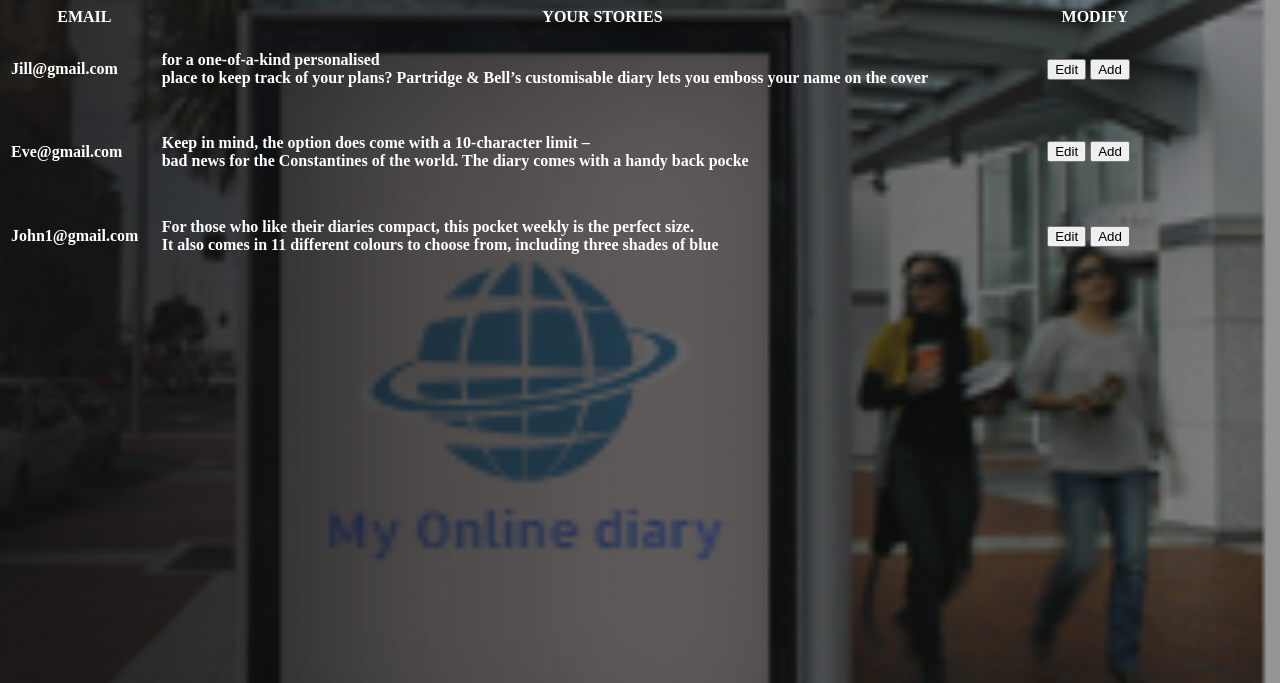
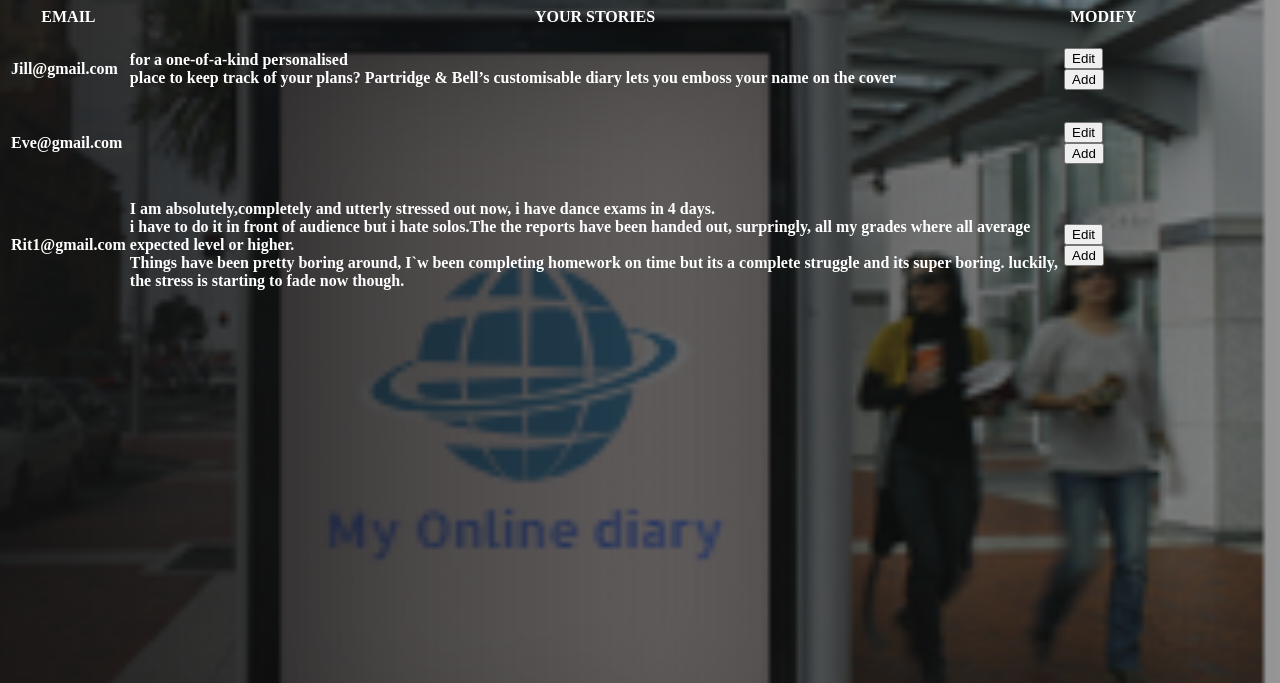
Before and after one commit to RachealN/My-Diary, a plain HTML site: page UI/templates/view.html in a window 1280 px wide. Shown: the part 117-800 px from the top of the page. Drawn offline with Linux system fonts and the light colour scheme.

Commit message:
my commenmt

```diff
--- a/UI/templates/view.html
+++ b/UI/templates/view.html
@@ -51,9 +51,12 @@
   </tr>
   <tr>
     <td><h4>Eve@gmail.com</td></h4>
-    <td><h4>Keep in mind, the option does come with a 10-character limit –
-       <br> bad news for the Constantines of the world.
-         The diary comes with a handy back pocke</td></h4>
+    <td><h4>
+
+
+
+
+    </td></h4>
          <td><div class="submit">
                 <button type="submit">Edit</button> <button type="submit">Add</button>
             </td> <tr></tr></div >
@@ -61,11 +64,14 @@
 
   </tr>
   <tr>
-    <td><h4>John1@gmail.com</td></h4>
-    <td><h4>For those who like their diaries compact,
-        this pocket weekly is the perfect size.
-        <br>It also comes in 11 different colours to choose from,
-         including three shades of blue </td></h4>
+    <td><h4>Rit1@gmail.com</td></h4>
+    <td><h4> I am absolutely,completely and utterly stressed out now,
+         i have dance exams in 4 days.
+       <br> i have to do it in front of audience but
+         i hate solos.The the reports have been handed out,
+         surpringly, all my grades where all average expected level or higher.
+       <br> Things have been pretty boring around, I`w been completing homework on time
+     but its a complete struggle and its super boring. luckily, the stress is starting to fade now though.</td></h4>
         <td> <div class="submit">
                 <button type="submit">Edit</button> <button type="submit">Add</button>
                 </td><tr></tr></div>
```
